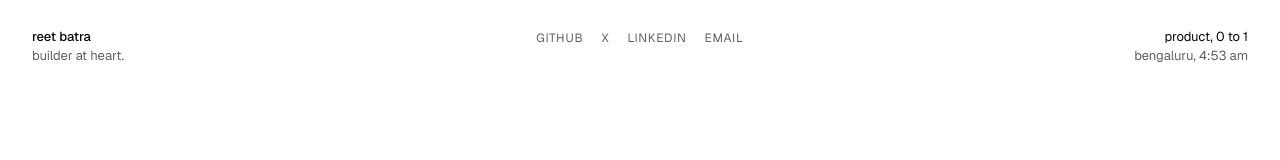
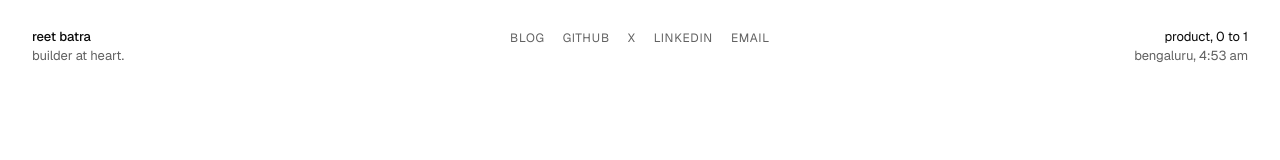
Before and after one commit to reetbatra/reetbatra-site, a Next.js app: page /home in a window 1280 px wide. Shown: the top 160 px of the page. Built offline with nearby package versions, Linux system fonts and the light colour scheme.

Commit message:
Header: a blog link first; drop the rebuilding-the-site note

```diff
--- a/app/[site]/page.tsx
+++ b/app/[site]/page.tsx
@@ -11,7 +11,8 @@ export const metadata: Metadata = { alternates: { canonical: "/" } };
 export default async function Home({ params }: { params: Promise<{ site: string }> }) {
   const id = await siteParam(params);
   const s = SITES[id];
-  const links = [...PERSON.links.filter((l) => id !== "home" || l.label !== "youtube")];
+  // The blog leads the header links: it's the one that stays on this site.
+  const links = [{ label: "blog", href: "/writing" }, ...PERSON.links.filter((l) => id !== "home" || l.label !== "youtube")];
   if (s.resume) links.push({ label: "resume", href: "/resume.pdf" });
   const seeAll = id === "devrel" ? "every PR" : "everything";
 
--- a/lib/content.ts
+++ b/lib/content.ts
@@ -199,7 +199,6 @@ export const DIFFS: { id: string; title: string; before: string; after: string;
 /** Notes: what was on my mind, newest first. Each line is dated to the day the thing happened. */
 export const MIND: { date: string; text: string; href?: string }[] = [
   { date: "14 oct", text: "your docs platform wrote your llms.txt. fix it in 30 minutes", href: "/writing/your-docs-platform-wrote-your-llms-txt" },
-  { date: "13 oct", text: "rebuilding this site in black and white" },
   { date: "10 oct", text: "a fact-check CI that only reads the lines a PR changed", href: "https://github.com/zcashlabs/zcash-skills/pull/4" },
   { date: "09 oct", text: "llms.txt is the new README, and most docs sites don't ship one", href: "https://github.com/openvm-org/openvm/issues/3166" },
   { date: "08 oct", text: "a stream where every token arrived and the reply was still empty", href: "https://github.com/sarvam-ai/ai-sdk/pull/2" },
```
